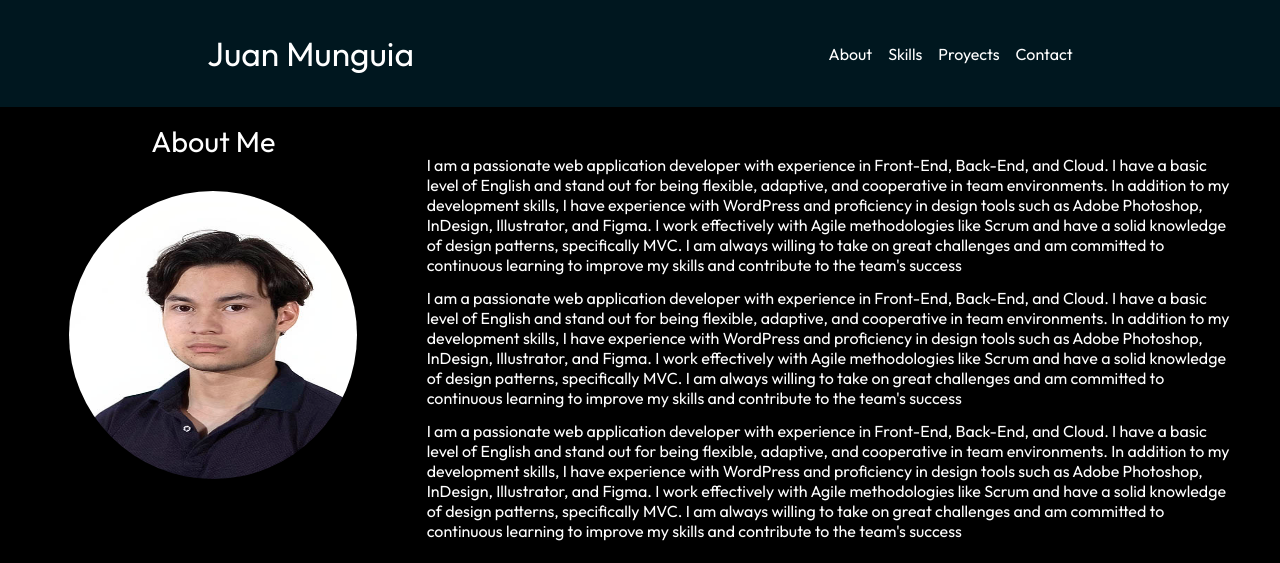
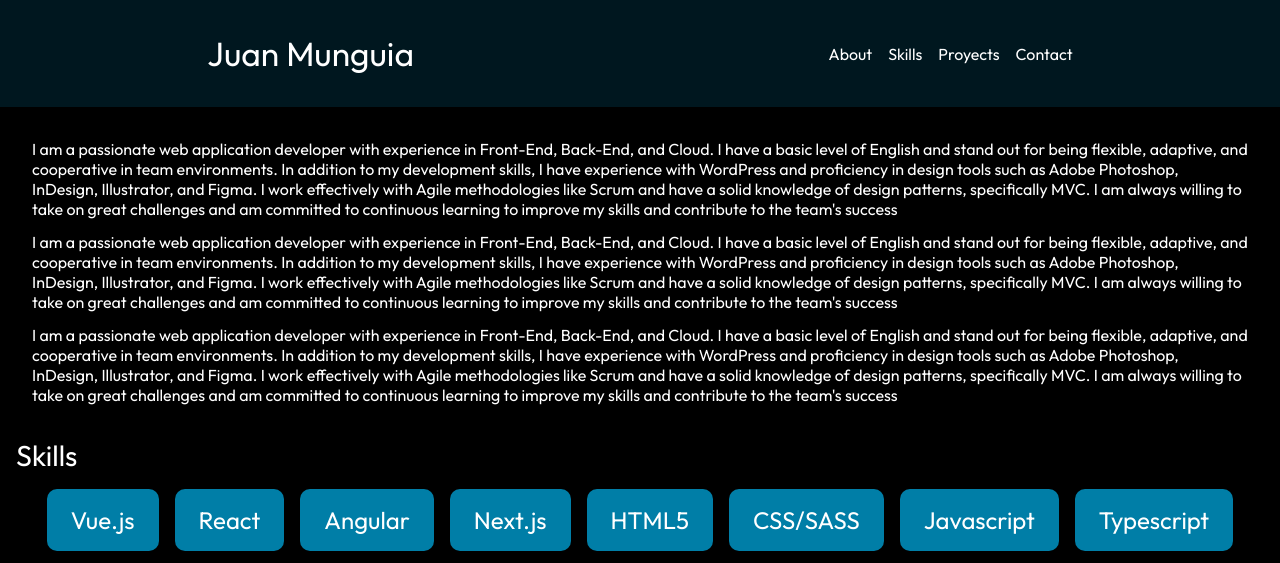
Before and after one commit to GitNinja0/portfolio, a Vue app: page / in a window 1280 px wide. Shown: the top 563 px of the page. Built offline with nearby package versions, Linux system fonts and the light colour scheme.

Commit message:
create files Proyect.vue and proyects.ts, add code and modidy AboutMe.vue (delete image)

```diff
--- a/package.json
+++ b/package.json
@@ -12,6 +12,7 @@
   },
   "dependencies": {
     "pinia": "^2.1.7",
+    "portfolio": "file:",
     "vue": "^3.4.29",
     "vue-router": "^4.3.3"
   },
@@ -21,7 +22,7 @@
     "@vitejs/plugin-vue": "^5.0.5",
     "@vue/tsconfig": "^0.5.1",
     "npm-run-all2": "^6.2.0",
-    "sass": "^1.79.1",
+    "sass": "^1.79.5",
     "typescript": "~5.4.0",
     "vite": "^5.3.1",
     "vue-tsc": "^2.0.21"
--- a/src/components/main/AboutMe.vue
+++ b/src/components/main/AboutMe.vue
@@ -1,11 +1,6 @@
 <template>
     <div class="about">
 
-        <div class="tittle_class">
-            <h2>About Me</h2>
-
-            <img src="./../../assets/images/_MG_8820.jpg" alt="Juan Image">
-        </div>
         <div class="text_class">
             <p> I am a passionate web application developer with experience in Front-End, Back-End, and Cloud. I have a basic level of English and stand out for being flexible, adaptive, and cooperative in team environments. In addition to my development skills, I have experience with WordPress and proficiency in design tools such as Adobe Photoshop, InDesign, Illustrator, and Figma. I work effectively with Agile methodologies like Scrum and have a solid knowledge of design patterns, specifically MVC. I am always willing to take on great challenges and am committed to continuous learning to improve my skills and contribute to the team's success
             </p>
@@ -23,25 +18,10 @@
 <style lang="scss" scoped>
 
 .about{
-    display: grid;
-    grid-template-columns: 1fr 2fr;
     margin: 1rem 0;
 
-    .tittle_class{
-        display: flex;
-        flex-direction: column;
-        align-items: center;
-        gap: 2rem;
-
-        img{
-            border-radius: 100%;
-            height: 18rem;
-            width: 18rem;
-        }
-    }
-
     .text_class{
-        margin-top: 2rem;
+        margin: 2rem;
         width: 95%;
     }
 }
```
Also changed, not shown: src/stores/proyects.ts (added, +22 -0 lines), src/components/main/Proyects.vue (added), 1 other file (tests, documents, lock files or other folders).
